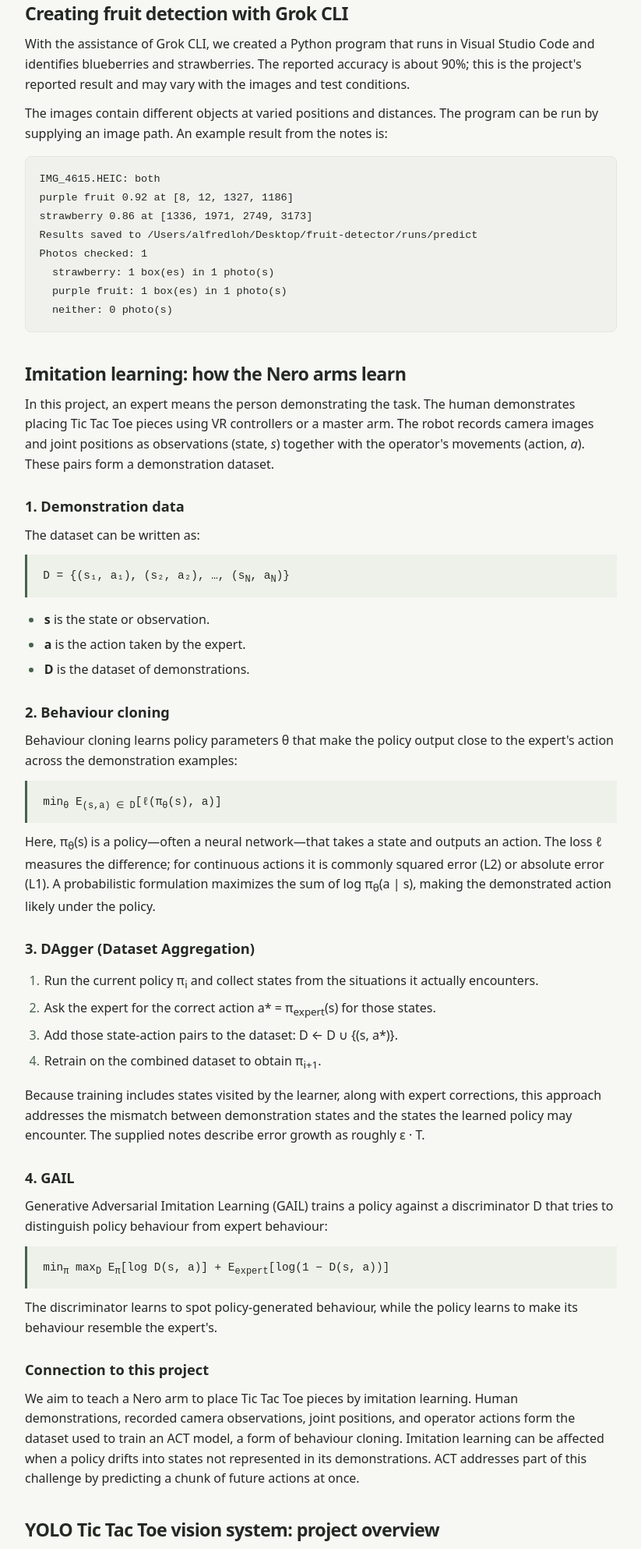
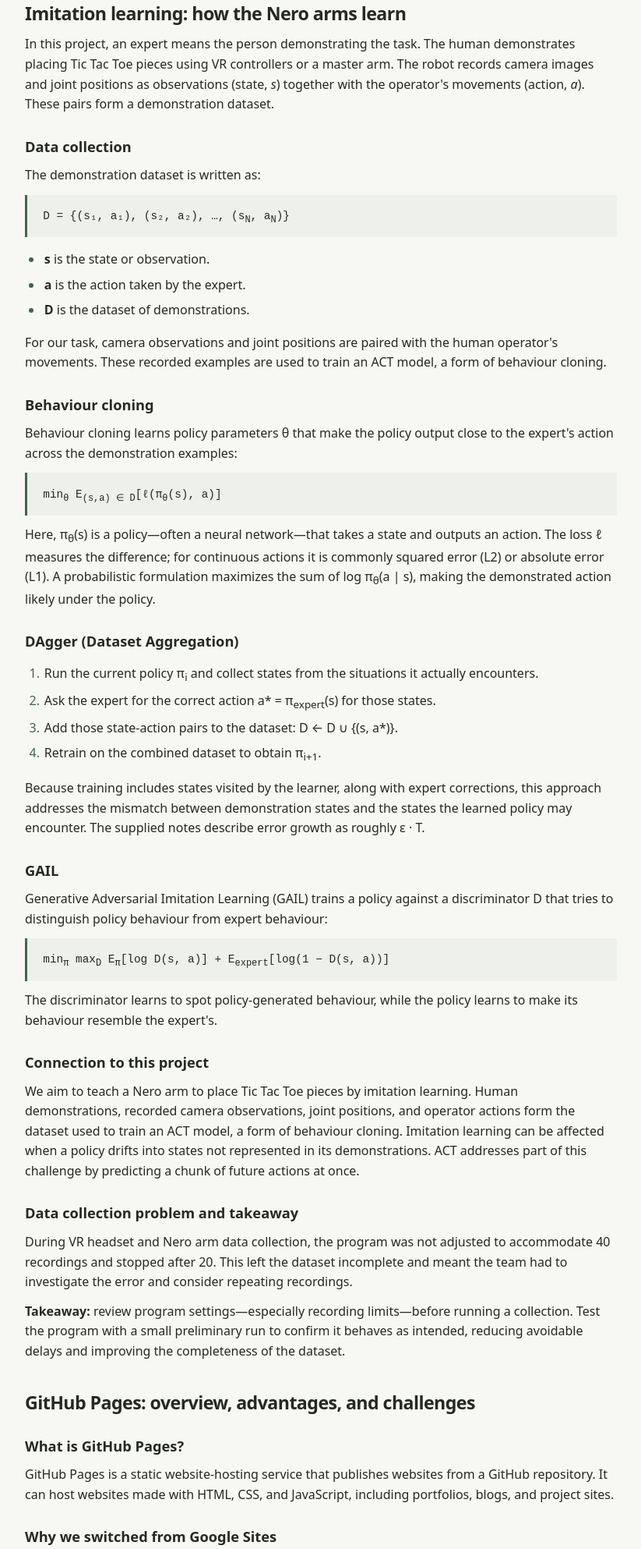
Before and after one commit to alzyloh-jpg/alzyloh-jpg.github.io, a plain HTML site: page pages/day-4.html in a window 1280 px wide. Shown: the part 344-2330 px from the top of the page at 78% size, without its empty margins (228-1051 px from the left). Drawn offline with Linux system fonts and the light colour scheme.

Commit message:
Reorder Day 4 sections: imitation learning and data collection first, fruit detection and Tic Tac Toe vision at the end

```diff
--- a/pages/day-4.html
+++ b/pages/day-4.html
@@ -3,7 +3,7 @@
 <head>
   <meta charset="utf-8">
   <meta name="viewport" content="width=device-width, initial-scale=1">
-  <meta name="description" content="Day 4 notes on imitation learning, fruit detection, a Tic Tac Toe vision system, and GitHub Pages.">
+  <meta name="description" content="Day 4 notes on imitation learning, data collection, fruit detection, a Tic Tac Toe vision system, and GitHub Pages.">
   <title>Day 4 — Conveyor Belt</title>
   <link rel="stylesheet" href="../assets/site.css">
 </head>
@@ -14,9 +14,64 @@
   </header>
   <main class="container page-main">
     <a class="back-link" href="../index.html">← Project home</a>
-    <header class="page-heading"><p class="eyebrow">Daily log · 04</p><h1>Day 4</h1><p class="intro">Imitation learning for the Nero arms, fruit detection, a Tic Tac Toe vision-system plan, and reflections on publishing the project website.</p></header>
+    <header class="page-heading"><p class="eyebrow">Daily log · 04</p><h1>Day 4</h1><p class="intro">Imitation learning and data collection for the Nero arms, followed by project updates on GitHub Pages and vision systems.</p></header>
 
     <article class="article-content">
+      <h2>Imitation learning: how the Nero arms learn</h2>
+      <p>In this project, an expert means the person demonstrating the task. The human demonstrates placing Tic Tac Toe pieces using VR controllers or a master arm. The robot records camera images and joint positions as observations (state, <em>s</em>) together with the operator's movements (action, <em>a</em>). These pairs form a demonstration dataset.</p>
+
+      <h3>Data collection</h3>
+      <p>The demonstration dataset is written as:</p>
+      <p class="equation"><code>D = {(s₁, a₁), (s₂, a₂), …, (s<sub>N</sub>, a<sub>N</sub>)}</code></p>
+      <ul>
+        <li><strong>s</strong> is the state or observation.</li>
+        <li><strong>a</strong> is the action taken by the expert.</li>
+        <li><strong>D</strong> is the dataset of demonstrations.</li>
+      </ul>
+      <p>For our task, camera observations and joint positions are paired with the human operator's movements. These recorded examples are used to train an ACT model, a form of behaviour cloning.</p>
+
+      <h3>Behaviour cloning</h3>
+      <p>Behaviour cloning learns policy parameters θ that make the policy output close to the expert's action across the demonstration examples:</p>
+      <p class="equation"><code>min<sub>θ</sub> E<sub>(s,a) ∈ D</sub>[ℓ(π<sub>θ</sub>(s), a)]</code></p>
+      <p>Here, π<sub>θ</sub>(s) is a policy—often a neural network—that takes a state and outputs an action. The loss ℓ measures the difference; for continuous actions it is commonly squared error (L2) or absolute error (L1). A probabilistic formulation maximizes the sum of log π<sub>θ</sub>(a | s), making the demonstrated action likely under the policy.</p>
+
+      <h3>DAgger (Dataset Aggregation)</h3>
+      <ol>
+        <li>Run the current policy π<sub>i</sub> and collect states from the situations it actually encounters.</li>
+        <li>Ask the expert for the correct action a* = π<sub>expert</sub>(s) for those states.</li>
+        <li>Add those state-action pairs to the dataset: D ← D ∪ {(s, a*)}.</li>
+        <li>Retrain on the combined dataset to obtain π<sub>i+1</sub>.</li>
+      </ol>
+      <p>Because training includes states visited by the learner, along with expert corrections, this approach addresses the mismatch between demonstration states and the states the learned policy may encounter. The supplied notes describe error growth as roughly ε · T.</p>
+
+      <h3>GAIL</h3>
+      <p>Generative Adversarial Imitation Learning (GAIL) trains a policy against a discriminator D that tries to distinguish policy behaviour from expert behaviour:</p>
+      <p class="equation"><code>min<sub>π</sub> max<sub>D</sub> E<sub>π</sub>[log D(s, a)] + E<sub>expert</sub>[log(1 − D(s, a))]</code></p>
+      <p>The discriminator learns to spot policy-generated behaviour, while the policy learns to make its behaviour resemble the expert's.</p>
+
+      <h3>Connection to this project</h3>
+      <p>We aim to teach a Nero arm to place Tic Tac Toe pieces by imitation learning. Human demonstrations, recorded camera observations, joint positions, and operator actions form the dataset used to train an ACT model, a form of behaviour cloning. Imitation learning can be affected when a policy drifts into states not represented in its demonstrations. ACT addresses part of this challenge by predicting a chunk of future actions at once.</p>
+
+      <h3>Data collection problem and takeaway</h3>
+      <p>During VR headset and Nero arm data collection, the program was not adjusted to accommodate 40 recordings and stopped after 20. This left the dataset incomplete and meant the team had to investigate the error and consider repeating recordings.</p>
+      <p><strong>Takeaway:</strong> review program settings—especially recording limits—before running a collection. Test the program with a small preliminary run to confirm it behaves as intended, reducing avoidable delays and improving the completeness of the dataset.</p>
+
+      <h2>GitHub Pages: overview, advantages, and challenges</h2>
+      <h3>What is GitHub Pages?</h3>
+      <p>GitHub Pages is a static website-hosting service that publishes websites from a GitHub repository. It can host websites made with HTML, CSS, and JavaScript, including portfolios, blogs, and project sites.</p>
+      <h3>Why we switched from Google Sites</h3>
+      <ul>
+        <li><strong>More design control:</strong> writing the site directly provides more flexibility than fixed templates.</li>
+        <li><strong>Version control:</strong> GitHub tracks changes, making edits reviewable and previous versions recoverable.</li>
+        <li><strong>Skill development:</strong> building and maintaining the site gives practical experience with web development.</li>
+      </ul>
+      <h3>Challenges during implementation</h3>
+      <ul>
+        <li><strong>Code and file management:</strong> GitHub Pages requires managing project files and working with web technologies, unlike a drag-and-drop editor.</li>
+        <li><strong>Setup and deployment:</strong> configuring the repository and understanding how publishing works took time.</li>
+        <li><strong>Troubleshooting:</strong> deployment and code errors were not always immediately clear.</li>
+      </ul>
+
       <h2>Creating fruit detection with Grok CLI</h2>
       <p>With the assistance of Grok CLI, we created a Python program that runs in Visual Studio Code and identifies blueberries and strawberries. The reported accuracy is about 90%; this is the project's reported result and may vary with the images and test conditions.</p>
       <p>The images contain different objects at varied positions and distances. The program can be run by supplying an image path. An example result from the notes is:</p>
@@ -29,44 +84,9 @@ Photos checked: 1
   purple fruit: 1 box(es) in 1 photo(s)
   neither: 0 photo(s)</code></pre>
 
-      <h2>Imitation learning: how the Nero arms learn</h2>
-      <p>In this project, an expert means the person demonstrating the task. The human demonstrates placing Tic Tac Toe pieces using VR controllers or a master arm. The robot records camera images and joint positions as observations (state, <em>s</em>) together with the operator's movements (action, <em>a</em>). These pairs form a demonstration dataset.</p>
-
-      <h3>1. Demonstration data</h3>
-      <p>The dataset can be written as:</p>
-      <p class="equation"><code>D = {(s₁, a₁), (s₂, a₂), …, (s<sub>N</sub>, a<sub>N</sub>)}</code></p>
-      <ul>
-        <li><strong>s</strong> is the state or observation.</li>
-        <li><strong>a</strong> is the action taken by the expert.</li>
-        <li><strong>D</strong> is the dataset of demonstrations.</li>
-      </ul>
-
-      <h3>2. Behaviour cloning</h3>
-      <p>Behaviour cloning learns policy parameters θ that make the policy output close to the expert's action across the demonstration examples:</p>
-      <p class="equation"><code>min<sub>θ</sub> E<sub>(s,a) ∈ D</sub>[ℓ(π<sub>θ</sub>(s), a)]</code></p>
-      <p>Here, π<sub>θ</sub>(s) is a policy—often a neural network—that takes a state and outputs an action. The loss ℓ measures the difference; for continuous actions it is commonly squared error (L2) or absolute error (L1). A probabilistic formulation maximizes the sum of log π<sub>θ</sub>(a | s), making the demonstrated action likely under the policy.</p>
-
-      <h3>3. DAgger (Dataset Aggregation)</h3>
-      <ol>
-        <li>Run the current policy π<sub>i</sub> and collect states from the situations it actually encounters.</li>
-        <li>Ask the expert for the correct action a* = π<sub>expert</sub>(s) for those states.</li>
-        <li>Add those state-action pairs to the dataset: D ← D ∪ {(s, a*)}.</li>
-        <li>Retrain on the combined dataset to obtain π<sub>i+1</sub>.</li>
-      </ol>
-      <p>Because training includes states visited by the learner, along with expert corrections, this approach addresses the mismatch between demonstration states and the states the learned policy may encounter. The supplied notes describe error growth as roughly ε · T.</p>
-
-      <h3>4. GAIL</h3>
-      <p>Generative Adversarial Imitation Learning (GAIL) trains a policy against a discriminator D that tries to distinguish policy behaviour from expert behaviour:</p>
-      <p class="equation"><code>min<sub>π</sub> max<sub>D</sub> E<sub>π</sub>[log D(s, a)] + E<sub>expert</sub>[log(1 − D(s, a))]</code></p>
-      <p>The discriminator learns to spot policy-generated behaviour, while the policy learns to make its behaviour resemble the expert's.</p>
-
-      <h3>Connection to this project</h3>
-      <p>We aim to teach a Nero arm to place Tic Tac Toe pieces by imitation learning. Human demonstrations, recorded camera observations, joint positions, and operator actions form the dataset used to train an ACT model, a form of behaviour cloning. Imitation learning can be affected when a policy drifts into states not represented in its demonstrations. ACT addresses part of this challenge by predicting a chunk of future actions at once.</p>
-
       <h2>YOLO Tic Tac Toe vision system: project overview</h2>
       <h3>What we are building</h3>
       <p>The planned system uses an overhead webcam and a custom YOLO11n model to observe a real 3 × 3 Tic Tac Toe board. It detects two piece classes, called <code>object_A</code> and <code>object_B</code>, maps each piece to a square, reduces visual flicker, and displays a live camera view beside a digital board.</p>
-
       <h3>Design goals</h3>
       <ul>
         <li><strong>Runs on Windows 11 and Linux:</strong> use the same project code on both platforms.</li>
@@ -74,7 +94,6 @@ Photos checked: 1
         <li><strong>Configurable:</strong> keep camera indices, board corners, and detection thresholds in YAML configuration files.</li>
         <li><strong>Real training data:</strong> use photographs captured with the webcam rather than synthetic images.</li>
       </ul>
-
       <h3>System setup and hardware</h3>
       <ul>
         <li><strong>Computer and OS:</strong> Windows 11 with Python 3.11 in the described setup.</li>
@@ -82,7 +101,6 @@ Photos checked: 1
         <li><strong>Software:</strong> PyTorch, Ultralytics YOLO, and OpenCV in a virtual environment.</li>
         <li><strong>Camera:</strong> standard USB or overhead webcam, with automatic reconnect as a goal.</li>
       </ul>
-
       <h3>Planned folder structure</h3>
       <ul>
         <li><code>config/</code> — settings such as <code>config.yaml</code> and <code>data.yaml</code>.</li>
@@ -95,7 +113,6 @@ Photos checked: 1
         <li><code>src/main.py</code> — run the complete application and open the two display windows.</li>
         <li><code>tests/</code> — automated checks for coordinate mapping and anti-flicker logic.</li>
       </ul>
-
       <h3>Four-stage build plan</h3>
       <ol>
         <li><strong>Setup (Phases 1–3):</strong> check the GPU, create the project folders, and install packages.</li>
@@ -103,7 +120,6 @@ Photos checked: 1
         <li><strong>Build the application (Phases 7–9):</strong> connect detection, add four-corner board calibration, map detections to squares, and implement anti-flicker logic.</li>
         <li><strong>Launch and test (Phase 10):</strong> combine the live camera view and digital board, add <code>q</code> to quit and <code>c</code> to recalibrate, and run automated tests.</li>
       </ol>
-
       <h3>Handling real-world issues</h3>
       <ul>
         <li><strong>Hands blocking a piece:</strong> wait for a stable detection across several frames (for example, 8 of 10) before updating the board.</li>
@@ -112,35 +128,12 @@ Photos checked: 1
         <li><strong>Pieces outside the board:</strong> ignore detections outside the calibrated corners.</li>
         <li><strong>Camera or model issues:</strong> attempt camera reconnection and handle unavailable model or GPU resources without crashing.</li>
       </ul>
-
       <h3>Quality checks</h3>
       <ul>
         <li><strong>Mapping:</strong> test that pieces map to the correct squares and out-of-board pieces are ignored.</li>
         <li><strong>Stability:</strong> test that adding, moving, and removing pieces updates the digital board without flicker.</li>
         <li><strong>Live run:</strong> check video smoothness, corner calibration, and responsive display windows.</li>
       </ul>
-
-      <h2>GitHub Pages: overview, advantages, and challenges</h2>
-      <h3>What is GitHub Pages?</h3>
-      <p>GitHub Pages is a static website-hosting service that publishes websites from a GitHub repository. It can host websites made with HTML, CSS, and JavaScript, including portfolios, blogs, and project sites.</p>
-
-      <h3>Why we switched from Google Sites</h3>
-      <ul>
-        <li><strong>More design control:</strong> writing the site directly provides more flexibility than fixed templates.</li>
-        <li><strong>Version control:</strong> GitHub tracks changes, making edits reviewable and previous versions recoverable.</li>
-        <li><strong>Skill development:</strong> building and maintaining the site gives practical experience with web development.</li>
-      </ul>
-
-      <h3>Challenges during implementation</h3>
-      <ul>
-        <li><strong>Code and file management:</strong> GitHub Pages requires managing project files and working with web technologies, unlike a drag-and-drop editor.</li>
-        <li><strong>Setup and deployment:</strong> configuring the repository and understanding how publishing works took time.</li>
-        <li><strong>Troubleshooting:</strong> deployment and code errors were not always immediately clear.</li>
-      </ul>
-
-      <h2>Data collection problem and takeaway</h2>
-      <p>During VR headset and Nero arm data collection, the program was not adjusted to accommodate 40 recordings and stopped after 20. This left the dataset incomplete and meant the team had to investigate the error and consider repeating recordings.</p>
-      <p><strong>Takeaway:</strong> review program settings—especially recording limits—before running a collection. Test the program with a small preliminary run to confirm it behaves as intended, reducing avoidable delays and improving the completeness of the dataset.</p>
     </article>
     <nav class="article-pagination" aria-label="More project pages"><a href="day-3.html">← Day 3</a><a href="sources.html">Sources →</a></nav>
   </main>
```
